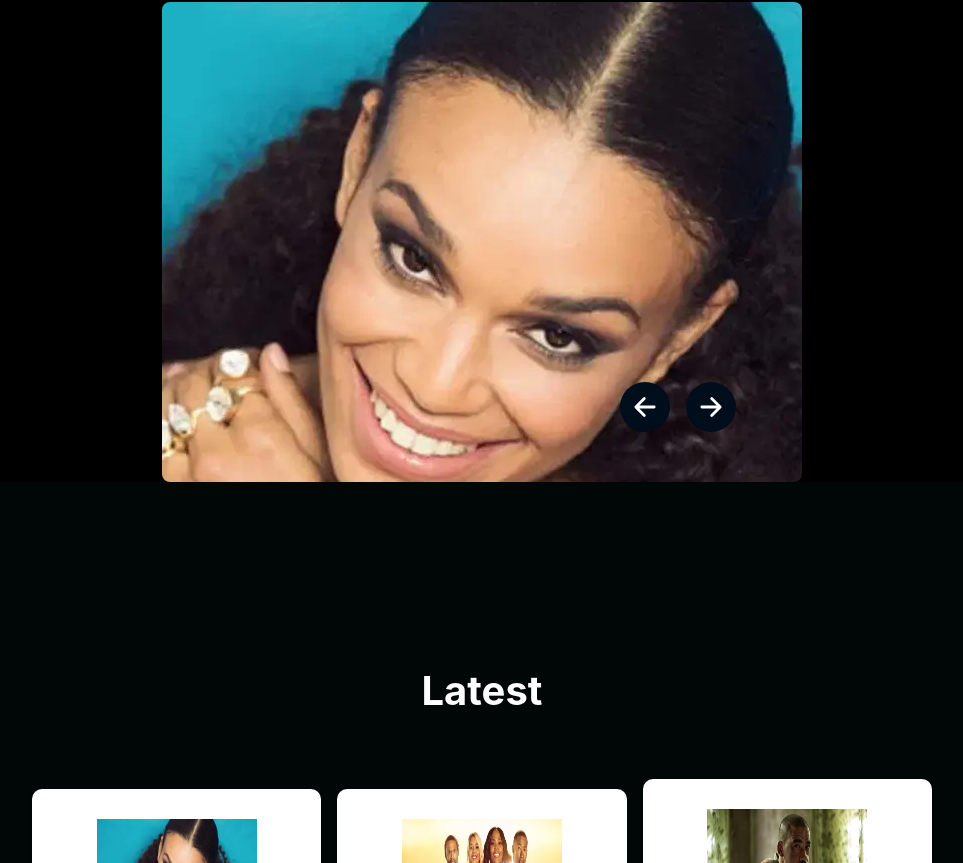
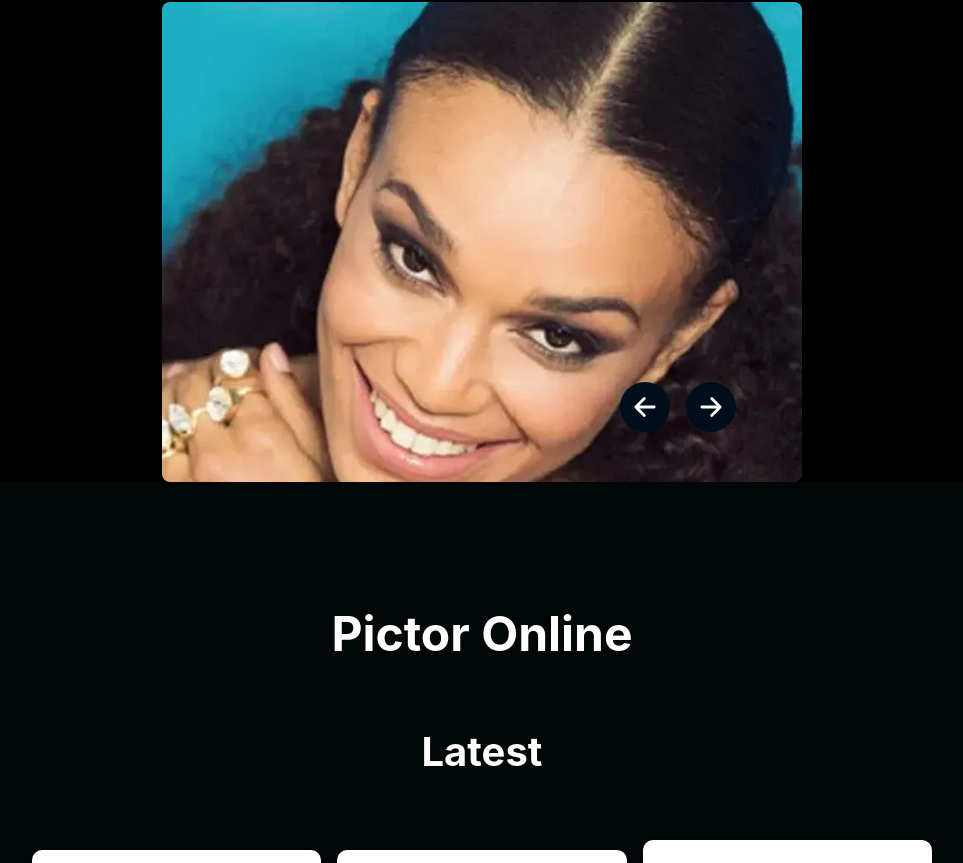
Before and after one commit to NicholasJardine/pictor-front-end, a React (Create React App) app: page / in a window 1280 px wide. Shown: the part 2920-3783 px from the top of the page, without its empty margins (158-1121 px from the left). Built offline with nearby package versions, Linux system fonts and the light colour scheme.

Commit message:
pictor online

```diff
--- a/src/components/News/Hero.js
+++ b/src/components/News/Hero.js
@@ -43,7 +43,7 @@ const Industry = styled.div`
     color:#fff;
     h1{
         font-size:3rem;
-        font-weight:400;
+        font-weight:700;
         text-transform:uppercase;
         text-shadow: 0px 0px 20px rgba(0,0,0,0.4);
         text-align:left;
--- a/src/components/News/Latest.js
+++ b/src/components/News/Latest.js
@@ -3,7 +3,7 @@ import React from 'react'
 import Icon1 from '../../images/pearl.webp'
 import Icon2 from '../../images/single.jpeg'
 import Icon3 from '../../images/cousins.jpeg'
-import {LatestContainer, LatestP, LatestH2, LatestH1, LatestIcon, LatestCard, LatestWrapper} from './NewsElements'
+import {LatestContainer, LatestP, LatestH2, LatestH1, LatestH11, LatestIcon, LatestCard, LatestWrapper} from './NewsElements'
 
 
 const Latest = () => {
@@ -12,6 +12,8 @@ const Latest = () => {
 
     return (
         <LatestContainer id="Latest">
+                        <LatestH11>Pictor Online</LatestH11>
+
             <LatestH1>Latest</LatestH1>
             <LatestWrapper>
 
--- a/src/components/News/NewsElements.js
+++ b/src/components/News/NewsElements.js
@@ -175,6 +175,16 @@ export const LatestH1 = styled.h1`
     }
 `
 
+export const LatestH11 = styled.h1`
+    font-size: 3rem;
+    color: #fff;
+    margin-bottom: 64px;
+
+    @media screen and (max-width: 480px){
+        font-size: 2rem;
+    }
+`
+
 export const LatestH2 = styled.h2`
     font-size: 1rem;
     margin-bottom: 10px;
```
